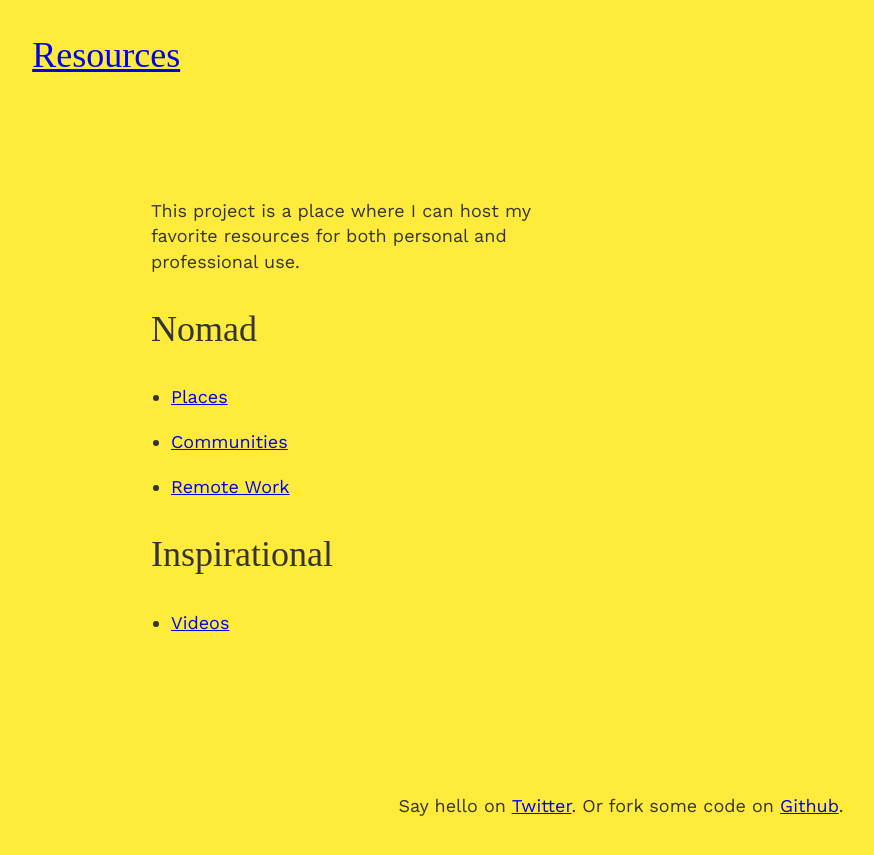
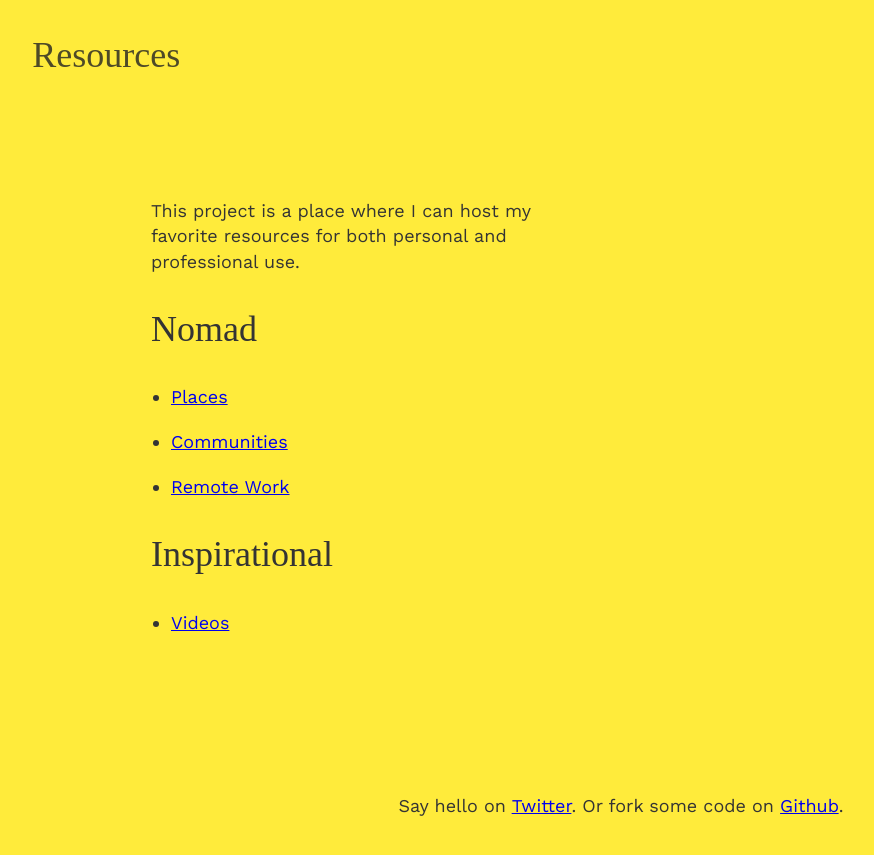
Before and after one commit to whosdustin/resources, a Jekyll site: the page built from index.html, in a window 1280 px wide. Shown: the top 855 px of the page, without its empty margins (19-893 px from the left). Built offline with Jekyll 4.4.1, drawn with Linux system fonts in a browser that asks for light colours; some web fonts are replaced.

Commit message:
Update _theme.scss

```diff
--- a/_sass/_theme.scss
+++ b/_sass/_theme.scss
@@ -54,3 +54,14 @@
 		color: $brand-color-secondary;
 	}
 }
+
+.header__wrapper h2 a {
+	display: inline-block;
+	width: 100px;
+	opacity: 0.8;
+	color: $brand-color-secondary;
+	text-decoration: none;
+	&:visited {
+		color: $brand-color-secondary;
+	}
+}
```
